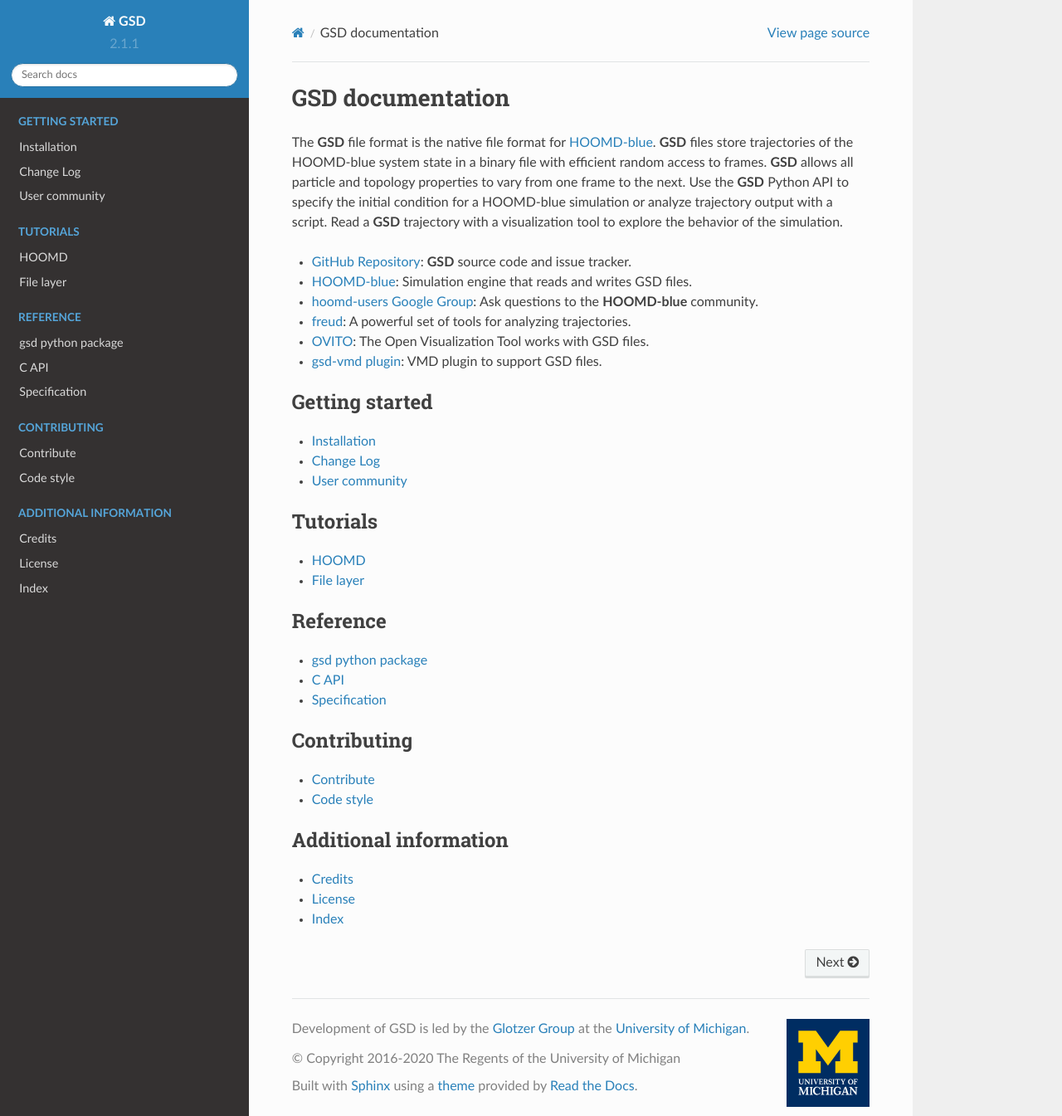
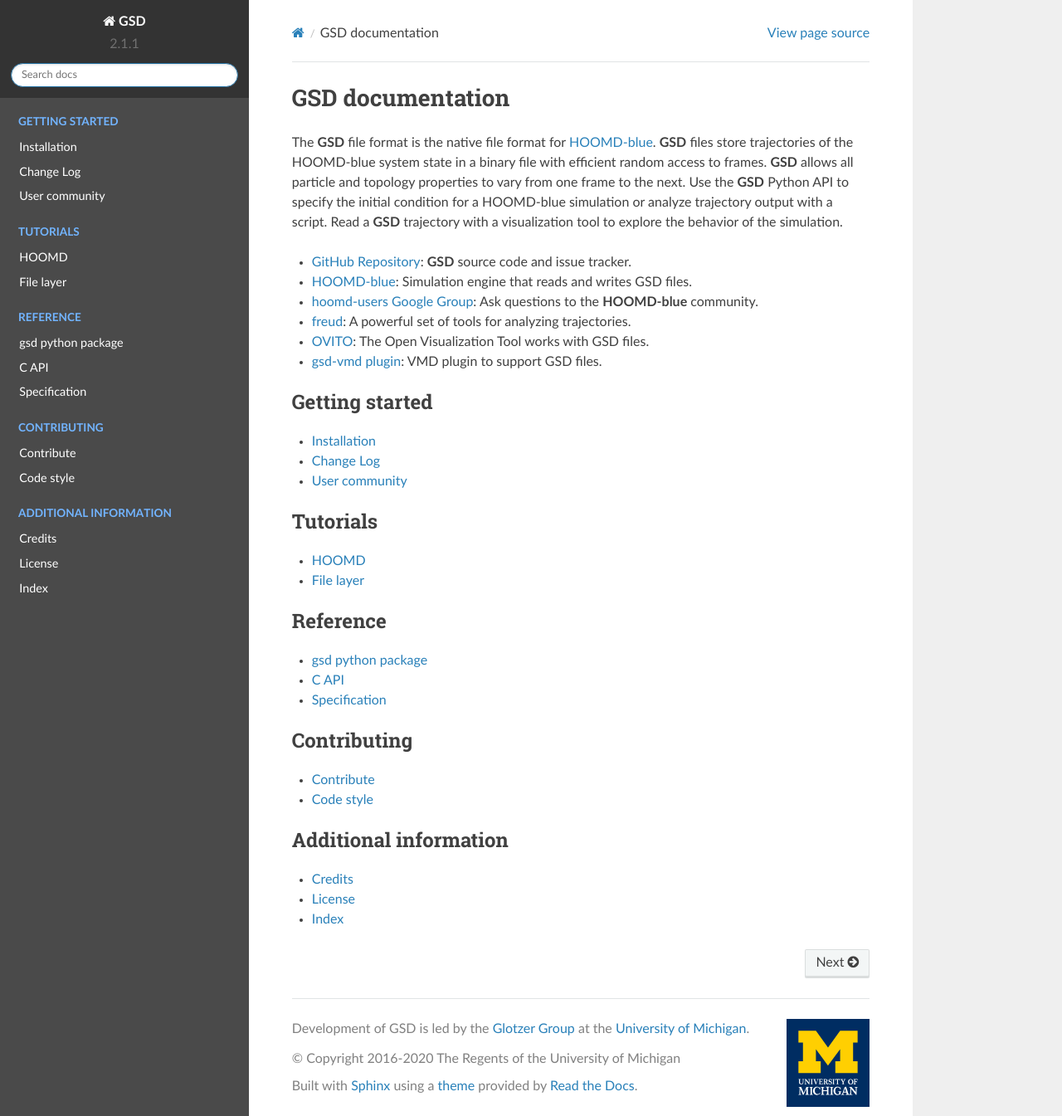
Before and after one commit to glotzerlab/gsd, a Sphinx documentation site: the page built from doc/index.rst, in a window 1280 px wide and 1345 px high. Shown: the whole window at 83% size. Built offline with Sphinx 7.4.7 and the Read the Docs theme 2.0.0, drawn with Linux system fonts in a browser that asks for light colours.

Commit message:
Make documentation more readable.

```diff
--- /dev/null
+++ b/doc/_static/css/gsd-theme.css
@@ -0,0 +1,48 @@
+/* Sidebar header (and topbar for mobile) */
+.wy-side-nav-search, .wy-nav-top {
+  background: #333333;
+}
+
+/* Sidebar navigation */
+.wy-nav-side {
+  background: #4a4a4a;
+}
+
+/* Sidebar section headers */
+.wy-menu-vertical p.caption {
+  color: #72b4ff;
+}
+
+.wy-menu-vertical a {
+  color: #ffffff;
+}
+
+.wy-menu-vertical a:hover {
+  background-color: #333333;
+}
+
+.wy-nav-content {
+    background: #fff;
+}
+
+/* format inline code */
+.rst-content tt.literal, .rst-content tt.literal, .rst-content code.literal {
+    color: #24292e;
+    background-color: #f6f8fa;
+    border: none;
+    font-family: SFMono-Regular,Consolas,Liberation Mono,Menlo,monospace;
+    font-size: 85%;
+}
+
+/* format code blocks */
+.highlight {
+    background-color: #f6f8fa;
+}
+
+.rst-content pre.literal-block, .rst-content div[class^='highlight'] pre, .rst-content .linenodiv pre {
+    color: #24292e;
+    border: none;
+    font-family: SFMono-Regular,Consolas,Liberation Mono,Menlo,monospace;
+    font-size: 85%;
+    line-height: 1.2;
+}
--- a/doc/conf.py
+++ b/doc/conf.py
@@ -145,6 +145,10 @@
 # so a file named "default.css" will overwrite the builtin "default.css".
 html_static_path = ['_static']
 
+html_css_files = [
+    'css/gsd-theme.css',
+]
+
 # Add any extra paths that contain custom files (such as robots.txt or
 # .htaccess) here, relative to this directory. These files are copied
 # directly to the root of the documentation.
```
